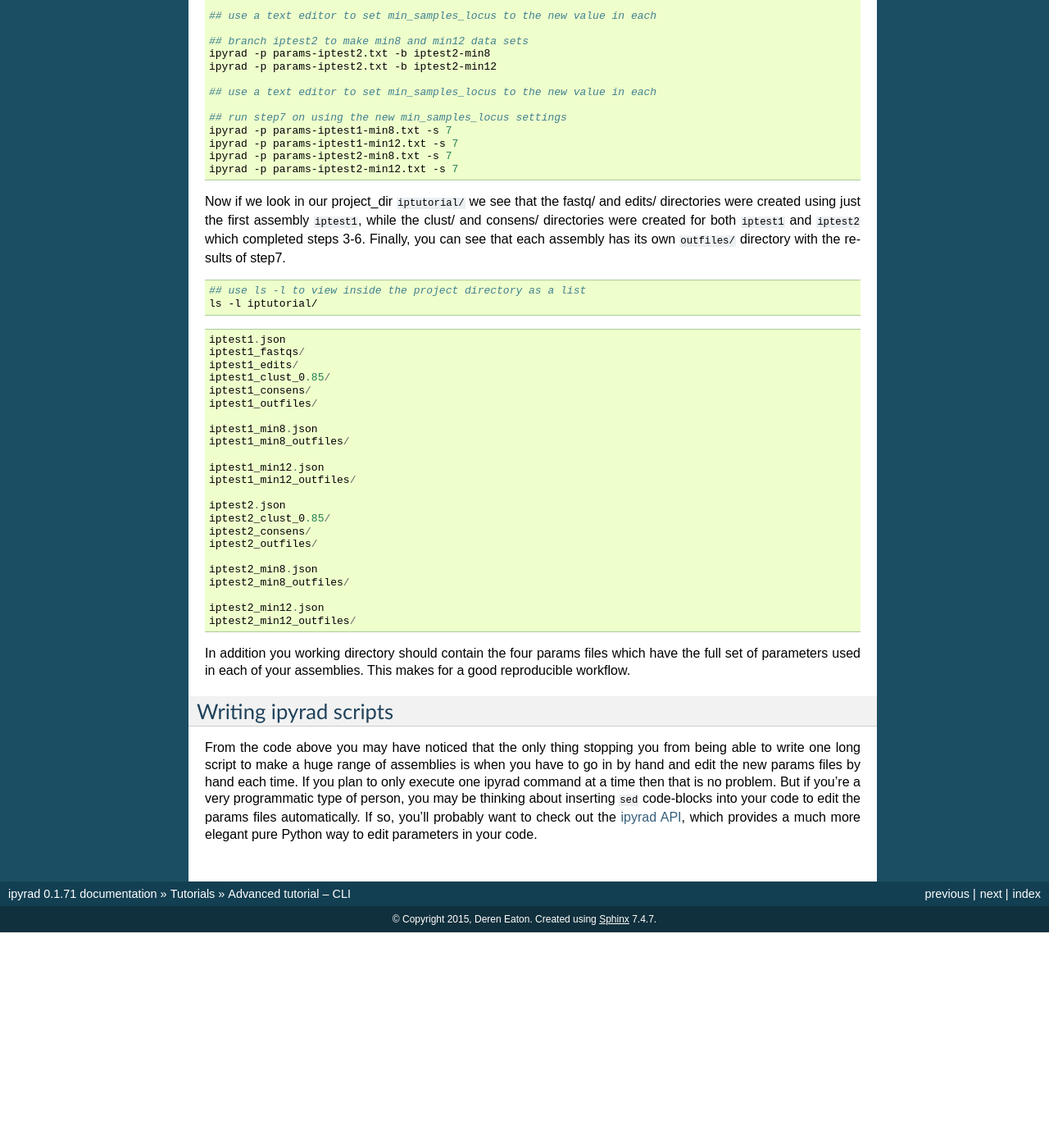
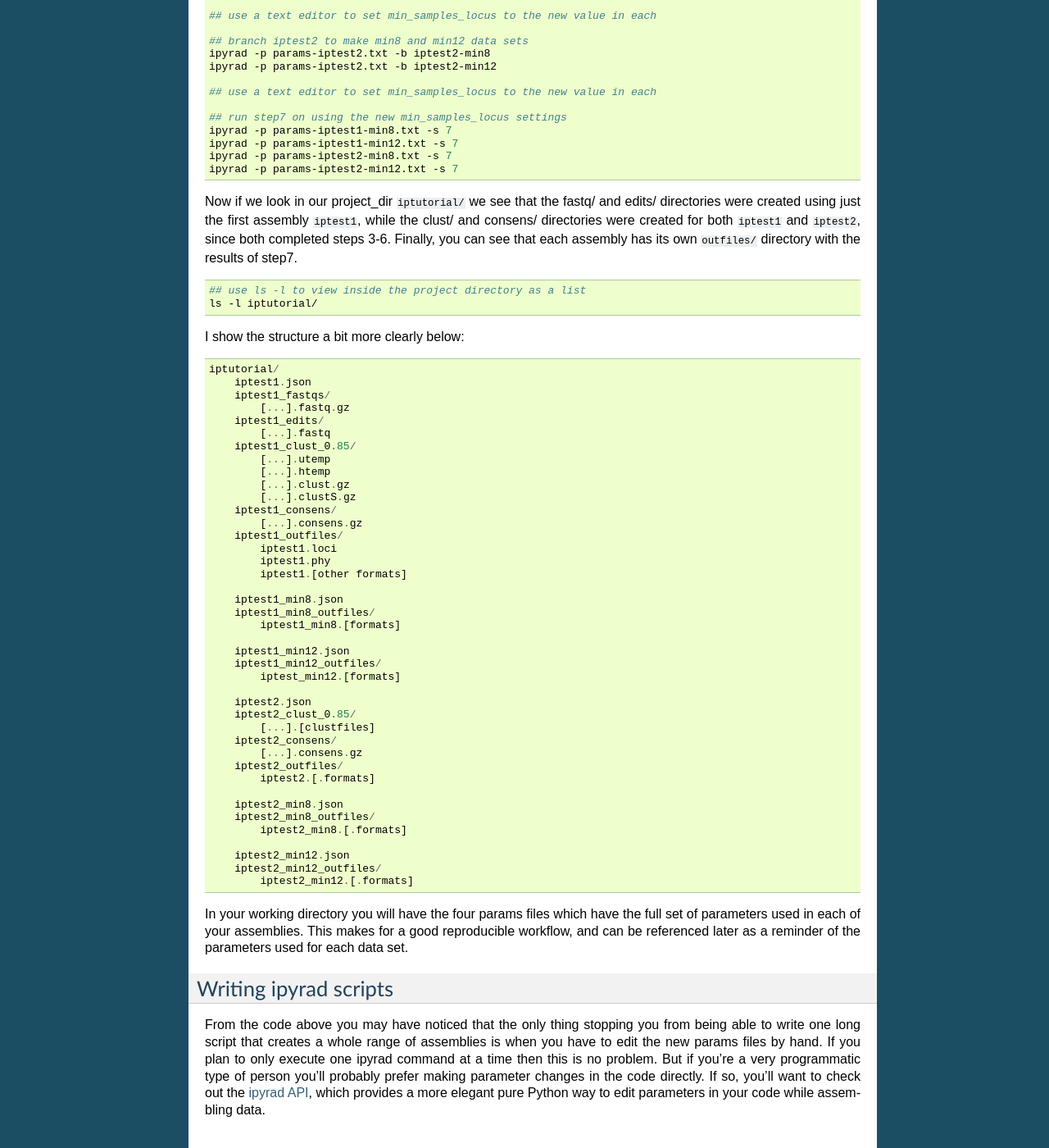
Before and after one commit to dereneaton/ipyrad, a Sphinx documentation site: the page built from docs/tutorial_advanced_cli.rst, in a window 1280 px wide and 1400 px high, scrolled down 3623 px. Shown: the whole window at 82% size. Built offline with Sphinx 7.4.7, drawn with Linux system fonts in a browser that asks for light colours; pages that are not in the unit, such as notebooks, are missing from menus; the version number is read from the project's files by our own code; before the commit the page ends 4760 px from its top, so only the background shows below that.

Commit message:
docs update

```diff
--- a/docs/tutorial_advanced_cli.rst
+++ b/docs/tutorial_advanced_cli.rst
@@ -281,56 +281,75 @@ branch and then run step7 on each of these assemblies with a new setting of 8 or
 Now if we look in our project_dir ``iptutorial/`` we see that the fastq/
 and edits/ directories were created using just the first assembly ``iptest1``,
 while the clust/ and consens/ directories were created for both ``iptest1`` and
-``iptest2`` which completed steps 3-6. Finally, you can see that each assembly
-has its own ``outfiles/`` directory with the results of step7.
-
+``iptest2``, since both completed steps 3-6. Finally, you can see that each
+assembly has its own ``outfiles/`` directory with the results of step7.
 
 .. code:: bash
 
    ## use ls -l to view inside the project directory as a list
    ls -l iptutorial/
 
+
+I show the structure a bit more clearly below:
+
 .. parsed-literal::
 
-   iptest1.json
-   iptest1_fastqs/
-   iptest1_edits/
-   iptest1_clust_0.85/
-   iptest1_consens/
-   iptest1_outfiles/
+   iptutorial/
+       iptest1.json
+       iptest1_fastqs/
+           [...].fastq.gz
+       iptest1_edits/
+           [...].fastq
+       iptest1_clust_0.85/
+           [...].utemp
+           [...].htemp
+           [...].clust.gz
+           [...].clustS.gz
+       iptest1_consens/
+           [...].consens.gz
+       iptest1_outfiles/
+           iptest1.loci
+           iptest1.phy
+           iptest1.[other formats]
 
-   iptest1_min8.json
-   iptest1_min8_outfiles/
+       iptest1_min8.json
+       iptest1_min8_outfiles/
+           iptest1_min8.[formats]
 
-   iptest1_min12.json
-   iptest1_min12_outfiles/
+       iptest1_min12.json
+       iptest1_min12_outfiles/
+           iptest_min12.[formats]
 
-   iptest2.json
-   iptest2_clust_0.85/
-   iptest2_consens/
-   iptest2_outfiles/
+       iptest2.json
+       iptest2_clust_0.85/
+           [...].[clustfiles]
+       iptest2_consens/
+           [...].consens.gz
+       iptest2_outfiles/
+           iptest2.[.formats]
 
-   iptest2_min8.json
-   iptest2_min8_outfiles/
+       iptest2_min8.json
+       iptest2_min8_outfiles/
+           iptest2_min8.[.formats]
 
-   iptest2_min12.json
-   iptest2_min12_outfiles/
+       iptest2_min12.json
+       iptest2_min12_outfiles/
+           iptest2_min12.[.formats]
 
 
-In addition you working directory should contain the four params files which
-have the full set of parameters used in each of your assemblies. This makes for
-a good reproducible workflow.
-
+In your working directory you will have the four params files which
+have the full set of parameters used in each of your assemblies.
+This makes for a good reproducible workflow, and can be referenced later
+as a reminder of the parameters used for each data set.
 
 
 Writing ipyrad scripts
 ~~~~~~~~~~~~~~~~~~~~~~
 From the code above you may have noticed that the only thing stopping you from
-being able to write one long script to make a huge range of assemblies is when
-you have to go in by hand and edit the new params files by hand each time.
-If you plan to only execute one ipyrad command at a time then that is no problem.
-But if you're a very programmatic type of person, you may be thinking about inserting
-``sed`` code-blocks into your code to edit the params files automatically.
-If so, you'll probably want to check out the :ref:`ipyrad API<API>`,
-which provides a much more elegant pure Python way to edit parameters in your
-code.
+being able to write one long script that creates a whole range of assemblies is
+when you have to edit the new params files by hand.
+If you plan to only execute one ipyrad command at a time then this is no problem.
+But if you're a very programmatic type of person you'll probably prefer
+making parameter changes in the code directly. If so, you'll want to check
+out the :ref:`ipyrad API<API>`, which provides a more elegant pure Python
+way to edit parameters in your code while assembling data.
```
